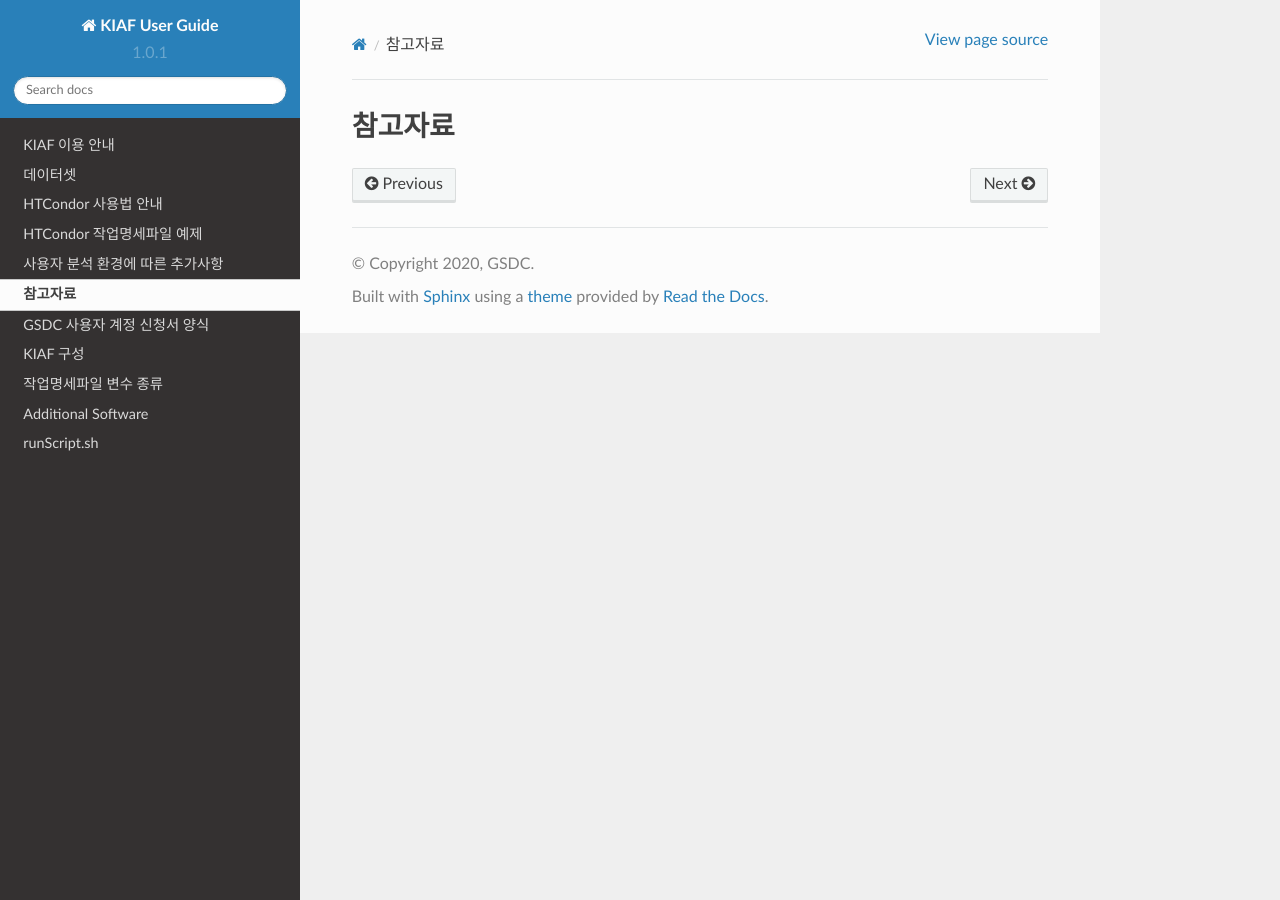
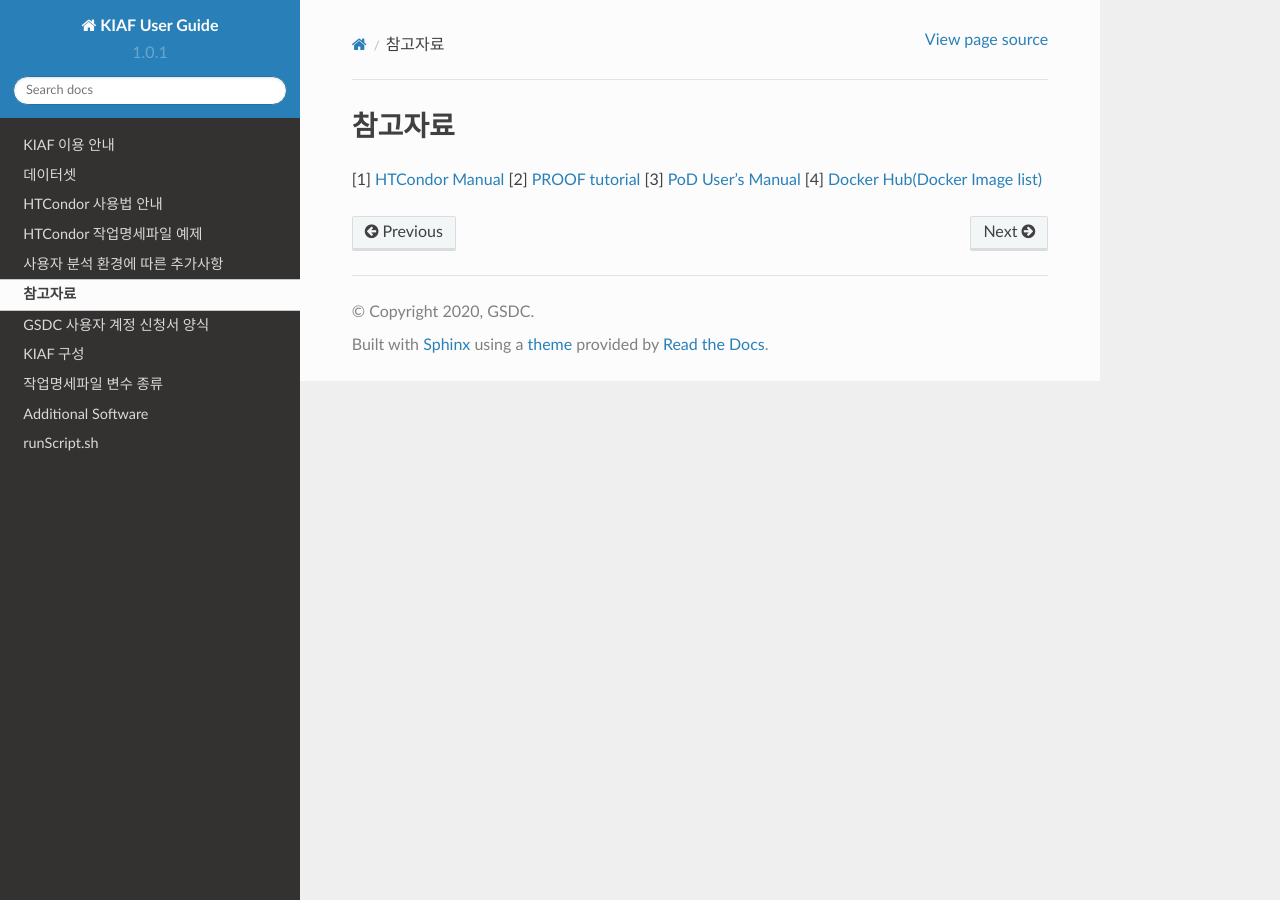
Before and after one commit to andiri/kiaf, a Sphinx documentation site: the page built from docs/source/references.rst, in a window 1280 px wide. Built offline with Sphinx 7.4.7 and the Read the Docs theme 2.0.0, drawn with Linux system fonts in a browser that asks for light colours.

Commit message:
Update references.rst

```diff
--- a/docs/source/references.rst
+++ b/docs/source/references.rst
@@ -1,2 +1,7 @@
 참고자료
 ================
+
+[1] `HTCondor Manual <https://htcondor.readthedocs.io/en/stable/>`_
+[2] `PROOF tutorial <https://root.cern.ch/root/htmldoc/tutorials/proof/index.html>`_
+[3] `PoD User’s Manual <http://pod.gsi.de/doc/3.16/PoD.pdf>`_
+[4] `Docker Hub(Docker Image list) <https://hub.docker.com>`_
```
